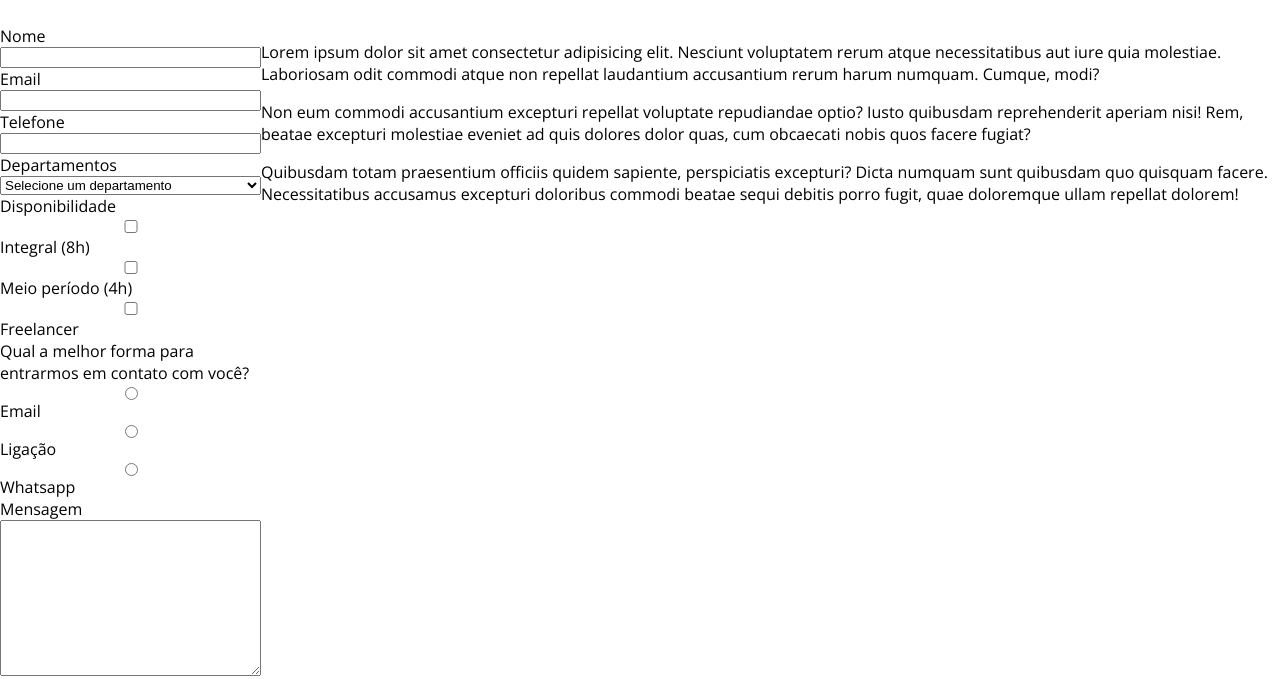
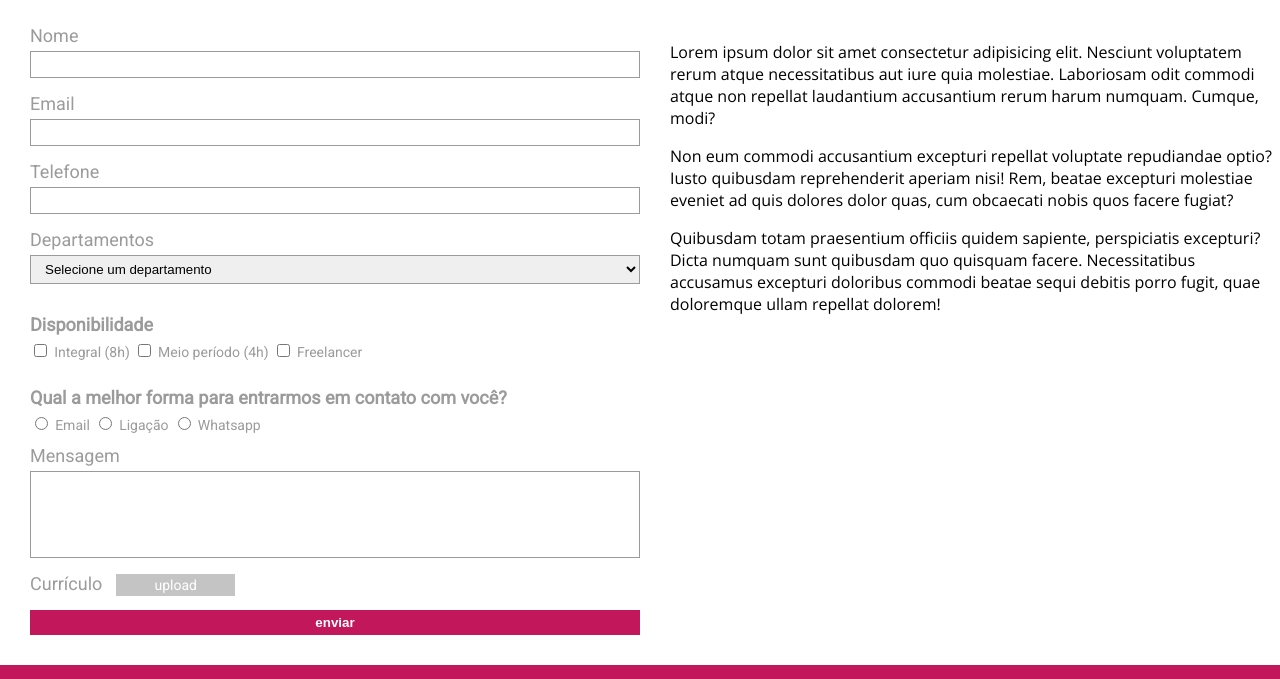
Before and after one commit to muriloignaccio/shoes-store, a plain HTML site: page trabalhe-conosco.html in a window 1280 px wide. Shown: the part 230-909 px from the top of the page. Drawn offline with nearby package versions, Linux system fonts and the light colour scheme.

Commit message:
Estilizar formulário

```diff
--- a/css/styles.css
+++ b/css/styles.css
@@ -84,4 +84,58 @@ h1 {
 .form {
   display: flex;
   flex-direction: column;
+  padding: 0 30px 30px;
 }
+
+.dividir-contato {
+  flex: 1;
+}
+
+label, h2 {
+  font-family: "Roboto", sans-serif;
+  font-size: 18px;
+  color: #9B9B9B;
+  margin-bottom: 5px;
+}
+
+input, select, textarea {
+  margin-bottom: 15px;
+  border: solid 1px #9B9B9B;
+  padding: 5px 10px;
+}
+
+textarea {
+  resize: none;
+}
+
+.opcoes label {
+  font-size: 14px;
+}
+
+.btn-submit {
+  background-color: #C2185B;
+  border: none;
+  color: #FFF;
+  font-weight: bold;
+  padding: 5px 0;
+}
+
+.curriculo {
+  margin-bottom: 15px;
+}
+
+.curriculo input {
+  display: none;
+}
+
+#curriculo-label {
+  background-color: #C4C4C4;
+  padding: 3px 38px;
+  font-size: 14px;
+  color: #FFF;
+  margin-left: 10px;
+}
+
+.btn-submit, #curriculo-label {
+  cursor: pointer;
+}
--- a/trabalhe-conosco.html
+++ b/trabalhe-conosco.html
@@ -7,6 +7,7 @@
   <link rel="preconnect" href="https://fonts.googleapis.com">
   <link rel="preconnect" href="https://fonts.gstatic.com" crossorigin>
   <link href="https://fonts.googleapis.com/css2?family=Open+Sans:wght@400;600;800&family=Raleway:wght@400;700&display=swap" rel="stylesheet">
+  <link href="https://fonts.googleapis.com/css2?family=Roboto&display=swap" rel="stylesheet">
   <link rel="stylesheet" href="./css/styles.css">
   <title>Shoes Store</title>
 </head>
@@ -23,7 +24,7 @@
    <section class="trabalhe-conosco">
      <h1>Faça parte do nosso time</h1>
      <div class="contato">
-       <form class="form" action="">
+       <form class="form dividir-contato" action="">
          <label for="nome">Nome</label>
          <input id="nome" name="nome" type="text">
 
@@ -41,7 +42,9 @@
            <option value="dados">Dados</option>
          </select>
 
-         <label>Disponibilidade</label>
+         <div class="opcoes">
+
+          <h2>Disponibilidade</h2>
 
           <input id="opcao-integral" name="disponibilidade" type="checkbox">
           <label for="opcao-integral">Integral (8h)</label>
@@ -51,8 +54,11 @@
 
           <input id="opcao-freelancer" name="disponibilidade" type="checkbox">
           <label for="opcao-freelancer">Freelancer</label>
+        </div>
 
-         <label>Qual a melhor forma para entrarmos em contato com você?</label>
+        <div class="opcoes">
+
+          <h2>Qual a melhor forma para entrarmos em contato com você?</h2>
 
           <input id="opcao-email" name="contato" type="radio">
           <label for="opcao-email">Email</label>
@@ -62,21 +68,25 @@
 
           <input id="opcao-whatsapp" name="contato" type="radio">
           <label for="opcao-whatsapp">Whatsapp</label>
+        </div>
 
          <label for="mensagem">Mensagem</label>
-         <textarea name="mensagem" id="mensagem" cols="30" rows="10"></textarea>
+         <textarea name="mensagem" id="mensagem" rows="5"></textarea>
 
+         <div class="curriculo">
            <label for="curriculo">Currículo</label>
            <input type="file" name="curriculo" id="curriculo">
+           <label for="curriculo" id="curriculo-label">upload</label>
+          </div>
 
-         <button>New</button>
+         <button class="btn-submit">enviar</button>
        </form>
 
-       <div>
+       <article class="dividir-contato">
           <p>Lorem ipsum dolor sit amet consectetur adipisicing elit. Nesciunt voluptatem rerum atque necessitatibus aut iure quia molestiae. Laboriosam odit commodi atque non repellat laudantium accusantium rerum harum numquam. Cumque, modi?</p>
           <p>Non eum commodi accusantium excepturi repellat voluptate repudiandae optio? Iusto quibusdam reprehenderit aperiam nisi! Rem, beatae excepturi molestiae eveniet ad quis dolores dolor quas, cum obcaecati nobis quos facere fugiat?</p>
           <p>Quibusdam totam praesentium officiis quidem sapiente, perspiciatis excepturi? Dicta numquam sunt quibusdam quo quisquam facere. Necessitatibus accusamus excepturi doloribus commodi beatae sequi debitis porro fugit, quae doloremque ullam repellat dolorem!</p>
-        </div>
+        </article>
      </div>
    </section>
   </main>
```
Lines whose indentation alone changed are shown as unchanged.
